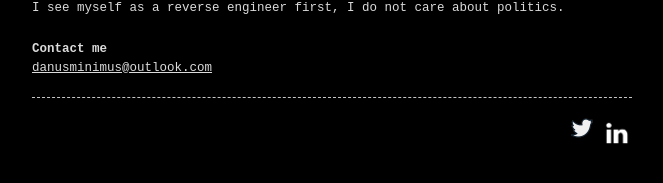
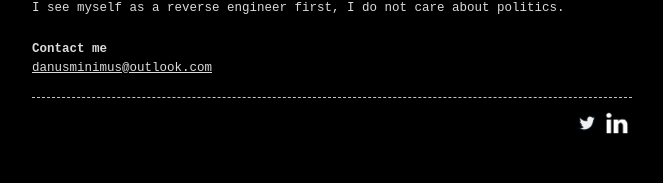
Before and after one commit to DanusMinimus/danusminimus.github.io, a Jekyll site: the page built from about.md, in a window 1280 px wide. Shown: the part 167-350 px from the top of the page, without its empty margins (308-971 px from the left). Built offline with Jekyll 4.4.1, drawn with Linux system fonts in a browser that asks for light colours.

Commit message:
Update _config.yml

```diff
--- a/_config.yml
+++ b/_config.yml
@@ -5,6 +5,6 @@ header_pages:
 style: dark # dark (default), light or hacker
 listen_for_clients_preferred_style: false # false (default) or true
 
-footer: '<a href="https://twitter.com/danusminimus"><img src="/images/retro.png" width="40" height="40"></a><a href="https://www.linkedin.com/in/danlis97"><img src="/images/linkdin.png" width="30" height="30"></a>'
+footer: '<a href="https://twitter.com/danusminimus"><img src="/images/retro.png" width="30" height="30"></a><a href="https://www.linkedin.com/in/danlis97"><img src="/images/linkdin.png" width="30" height="30"></a>'
 
 markdown: kramdown
```
